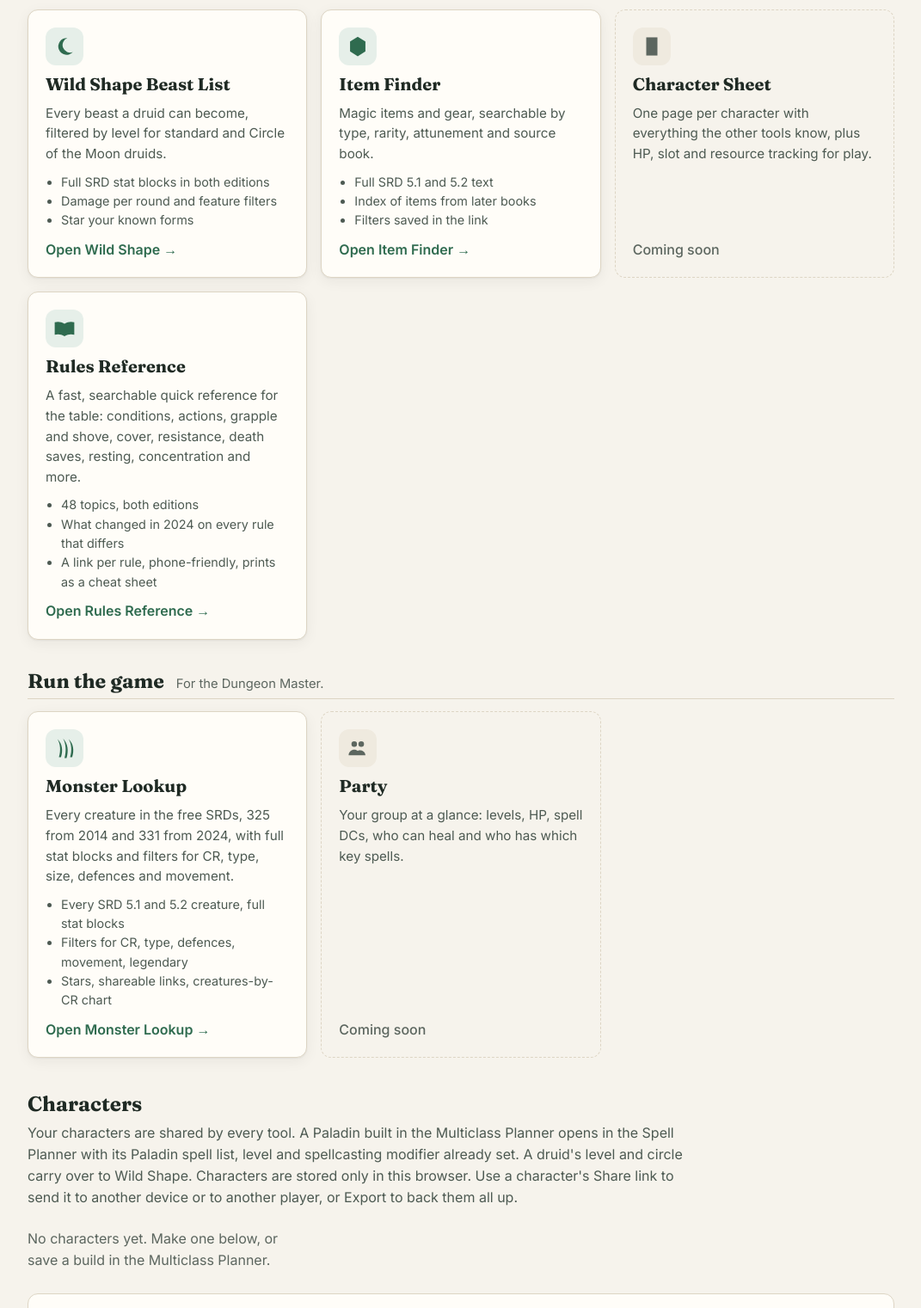
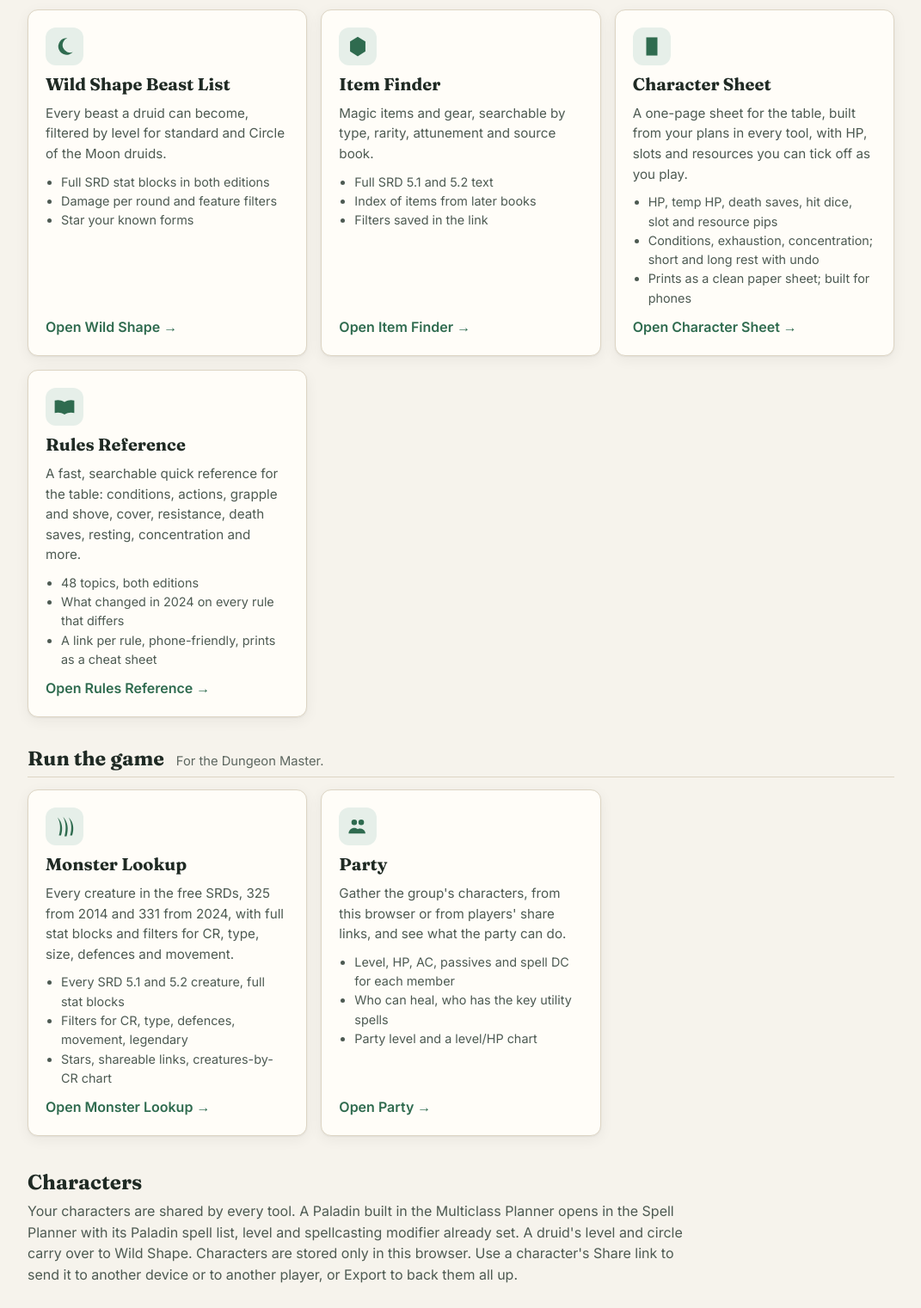
Before and after one commit to WernerCD/dnd, a plain HTML site: page site/index.html in a window 1280 px wide. Shown: the part 890-2411 px from the top of the page at 86% size, without its empty margins (104-1175 px from the left). Drawn offline with Linux system fonts and the light colour scheme.

Commit message:
Hub: Character Sheet and Party cards live; character.js v1.5 takes newer sheet summaries from share links of a character you already have
Co-Authored-By: Claude Opus 5.5 <noreply@anthropic.com>

```diff
--- a/site/character.js
+++ b/site/character.js
@@ -1,4 +1,4 @@
-/* dnd-shared character.js v1.4 (canonical copy: WernerCD/dnd shared/character.js). Copy unchanged to site/character.js.
+/* dnd-shared character.js v1.5 (canonical copy: WernerCD/dnd shared/character.js). Copy unchanged to site/character.js.
  *
  * One list of characters shared by every D&D Toolbox site. All the sites are served from
  * wernercd.github.io, so they share localStorage: a Paladin built in the Multiclass Planner shows up,
@@ -206,7 +206,11 @@
     var bad = incomingBad; incomingBad = false;
     var esc = function (s) { return String(s).replace(/[&<>"]/g, function (c) { return { '&': '&amp;', '<': '&lt;', '>': '&gt;', '"': '&quot;' }[c]; }); };
     var mine = inc && API.get(inc.id);
-    if (mine && same(mine, inc)) { API.setActive(mine.id); return; }
+    if (mine && same(mine, inc)) {   // same character: quietly take any newer sheet summaries it carries (read-only data)
+      var sh = {}, k0; for (k0 in mine.sheet) sh[k0] = mine.sheet[k0]; for (k0 in inc.sheet) sh[k0] = inc.sheet[k0];
+      if (JSON.stringify(sh) !== JSON.stringify(mine.sheet)) { var d0 = read(), i0 = find(d0, mine.id); if (i0 >= 0) { d0.list[i0].sheet = sh; d0.list[i0] = clean(d0.list[i0]); write(d0); } }
+      API.setActive(mine.id); return;
+    }
     var box = document.createElement('div');
     box.className = 'char-import'; box.setAttribute('role', 'dialog'); box.setAttribute('aria-labelledby', 'charImpT');
     var desc = inc ? esc(API.summary(inc)) + ', ' + inc.ed + ' rules' : '';
--- a/site/index.html
+++ b/site/index.html
@@ -95,12 +95,13 @@
       <ul><li>Full SRD 5.1 and 5.2 text</li><li>Index of items from later books</li><li>Filters saved in the link</li></ul>
       <span class="go">Open Item Finder &rarr;</span>
     </a>
-    <div class="tool soon" data-spot>
+    <a class="tool" data-spot href="sheet.html">
       <span class="ico"><svg viewBox="0 0 32 32" aria-hidden="true"><path d="M8 3h16v26H8z"/></svg></span>
       <h3>Character Sheet</h3>
-      <p>One page per character with everything the other tools know, plus HP, slot and resource tracking for play.</p>
-      <span class="go">Coming soon</span>
-    </div>
+      <p>A one-page sheet for the table, built from your plans in every tool, with HP, slots and resources you can tick off as you play.</p>
+      <ul><li>HP, temp HP, death saves, hit dice, slot and resource pips</li><li>Conditions, exhaustion, concentration; short and long rest with undo</li><li>Prints as a clean paper sheet; built for phones</li></ul>
+      <span class="go">Open Character Sheet &rarr;</span>
+    </a>
     <a class="tool" data-spot href="https://wernercd.github.io/dnd-rules/">
       <span class="ico"><svg viewBox="0 0 32 32" aria-hidden="true"><path d="M2 7c4.7-1.3 9.4-.7 14 2.2C20.6 6.3 25.3 5.7 30 7v18c-4.7-1.3-9.4-.7-14 2.2C11.4 24.3 6.7 23.7 2 25z"/></svg></span>
       <h3>Rules Reference</h3>
@@ -121,12 +122,13 @@
       <ul><li>Every SRD 5.1 and 5.2 creature, full stat blocks</li><li>Filters for CR, type, defences, movement, legendary</li><li>Stars, shareable links, creatures-by-CR chart</li></ul>
       <span class="go">Open Monster Lookup &rarr;</span>
     </a>
-    <div class="tool soon" data-spot>
+    <a class="tool" data-spot href="party.html">
       <span class="ico"><svg viewBox="0 0 32 32" aria-hidden="true"><path d="M11 14a4 4 0 1 1 0-8 4 4 0 0 1 0 8zm10 0a4 4 0 1 1 0-8 4 4 0 0 1 0 8zM3 26c0-5 4-8 8-8s8 3 8 8zm10 0c.4-3 2-5.5 4.5-7 4.5-.5 9.5 2 9.5 7z"/></svg></span>
       <h3>Party</h3>
-      <p>Your group at a glance: levels, HP, spell DCs, who can heal and who has which key spells.</p>
-      <span class="go">Coming soon</span>
-    </div>
+      <p>Gather the group's characters, from this browser or from players' share links, and see what the party can do.</p>
+      <ul><li>Level, HP, AC, passives and spell DC for each member</li><li>Who can heal, who has the key utility spells</li><li>Party level and a level/HP chart</li></ul>
+      <span class="go">Open Party &rarr;</span>
+    </a>
     </div>
   </section>
 
```
Also changed, not shown: shared/character.js (+6 -2 lines), site/changes.html (+1 -0 lines), 1 other file.
